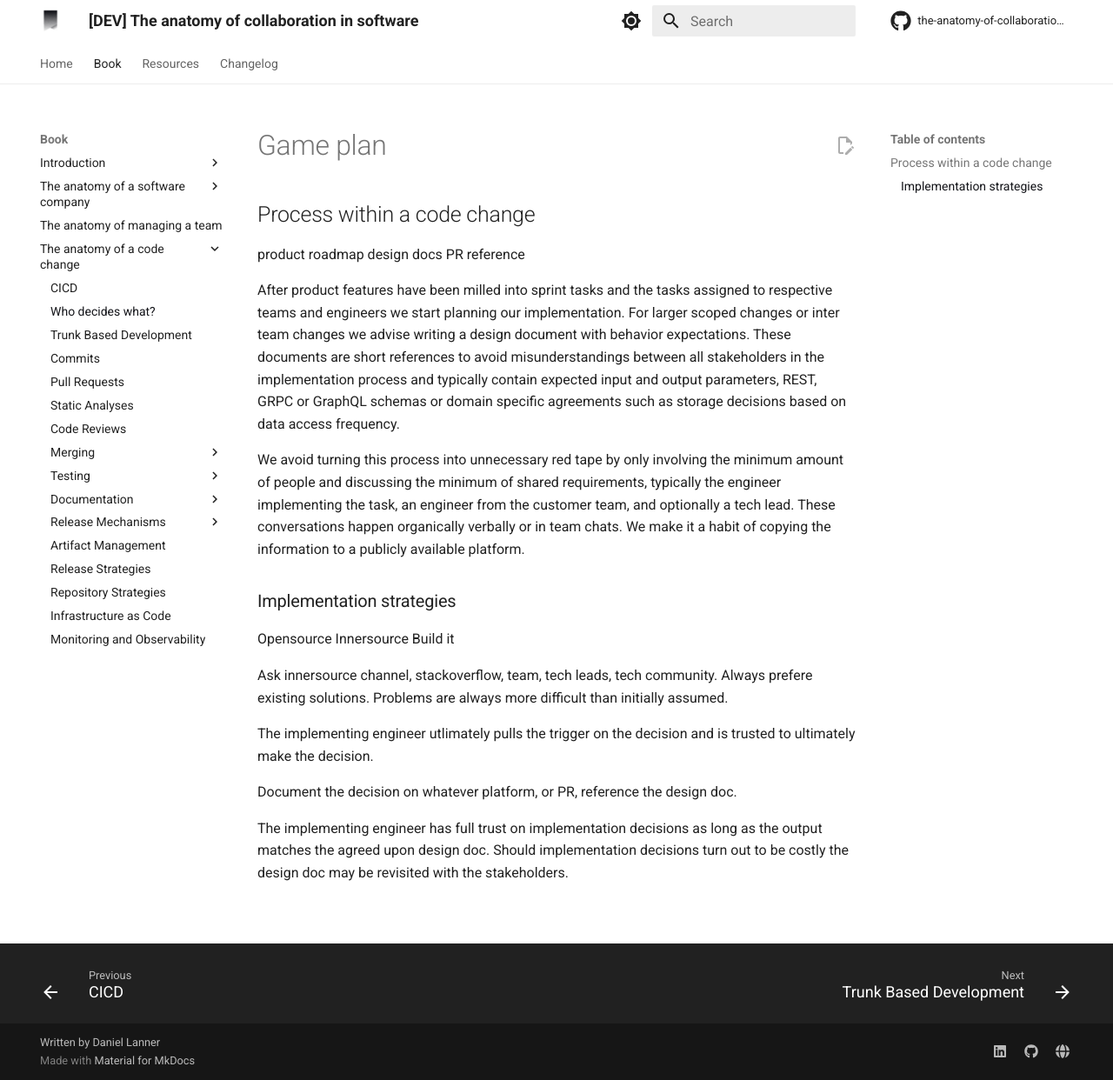
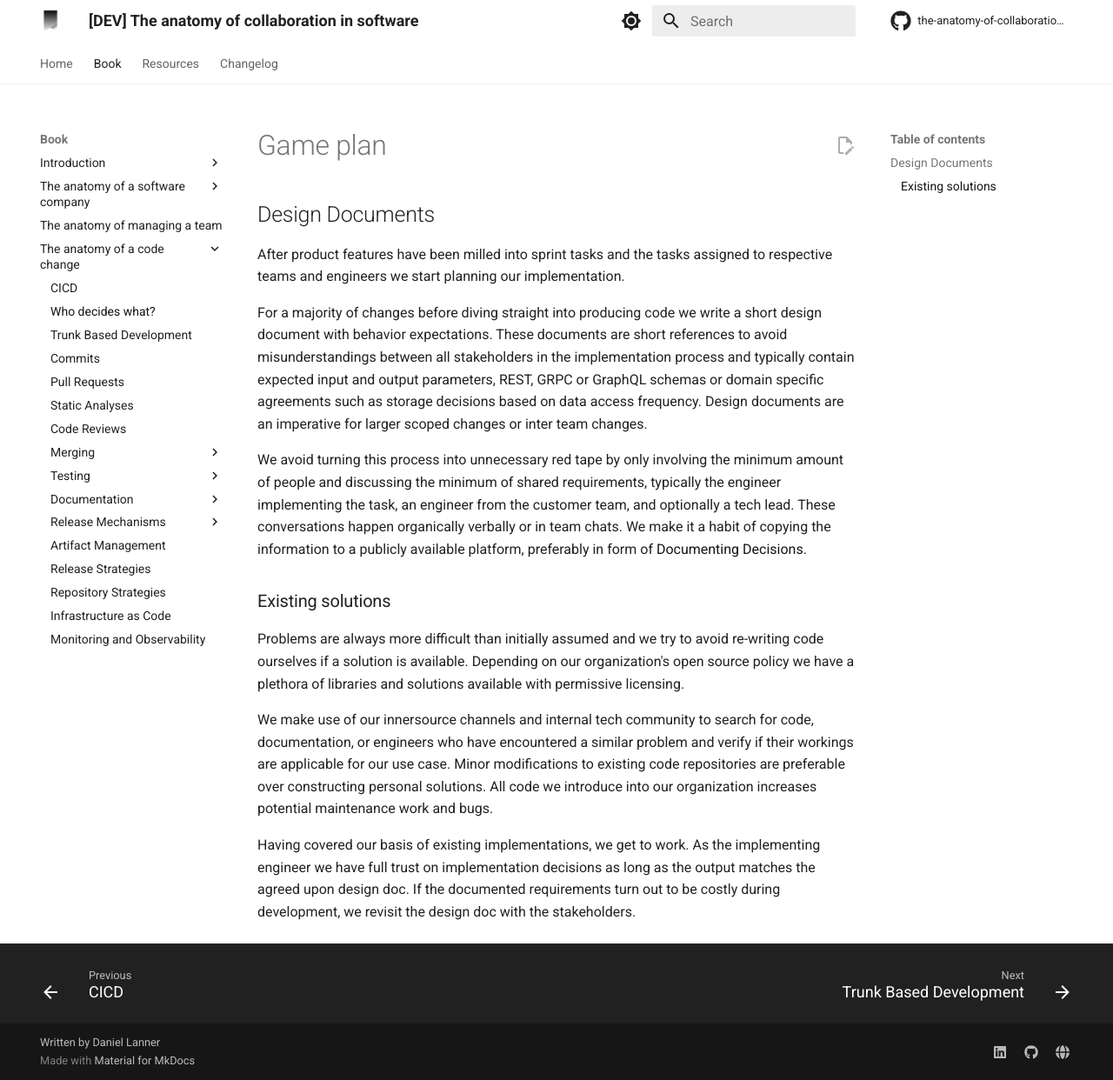
Before and after one commit to engineering-collaboration/book, an MkDocs documentation site: the page built from docs/book/anatomy-of-a-code-change/change-decision.md, in a window 1280 px wide and 1242 px high. Shown: the whole window at 87% size. Built offline with MkDocs 1.6.1 and Material for MkDocs 9.7.7, drawn with Linux system fonts in a browser that asks for light colours; comment, search, counter and statistics services are not loaded.

Commit message:
Draft game plan chapter

```diff
--- a/docs/book/anatomy-of-a-code-change/change-decision.md
+++ b/docs/book/anatomy-of-a-code-change/change-decision.md
@@ -1,26 +1,17 @@
 # Game plan
 
-## Process within a code change
+## Design Documents
 
-product roadmap
-design docs
-PR reference
+After product features have been milled into sprint tasks and the tasks assigned to respective teams and engineers we start planning our implementation.
 
-After product features have been milled into sprint tasks and the tasks assigned to respective teams and engineers we start planning our implementation. For larger scoped changes or inter team changes we advise writing a design document with behavior expectations. These documents are short references to avoid misunderstandings between all stakeholders in the implementation process and typically contain expected input and output parameters, REST, GRPC or GraphQL schemas or domain specific agreements such as storage decisions based on data access frequency.
+For a majority of changes before diving straight into producing code we write a short design document with behavior expectations. These documents are short references to avoid misunderstandings between all stakeholders in the implementation process and typically contain expected input and output parameters, REST, GRPC or GraphQL schemas or domain specific agreements such as storage decisions based on data access frequency. Design documents are an imperative for larger scoped changes or inter team changes.
 
-We avoid turning this process into unnecessary red tape by only involving the minimum amount of people and discussing the minimum of shared requirements, typically the engineer implementing the task, an engineer from the customer team, and optionally a tech lead. These conversations happen organically verbally or in team chats. We make it a habit of copying the information to a publicly available platform.
+We avoid turning this process into unnecessary red tape by only involving the minimum amount of people and discussing the minimum of shared requirements, typically the engineer implementing the task, an engineer from the customer team, and optionally a tech lead. These conversations happen organically verbally or in team chats. We make it a habit of copying the information to a publicly available platform, preferably in form of [Documenting Decisions]().
 
-### Implementation strategies
+### Existing solutions
 
-Opensource
-Innersource
-Build it
+Problems are always more difficult than initially assumed and we try to avoid re-writing code ourselves if a solution is available. Depending on our organization's open source policy we have a plethora of libraries and solutions available with permissive licensing.
 
-Ask innersource channel, stackoverflow, team, tech leads, tech community. Always prefere existing solutions. Problems are always more difficult than initially assumed.
+We make use of our innersource channels and internal tech community to search for code, documentation, or engineers who have encountered a similar problem and verify if their workings are applicable for our use case. Minor modifications to existing code repositories are preferable over constructing personal solutions. All code we introduce into our organization increases potential maintenance work and bugs.
 
-The implementing engineer utlimately pulls the trigger on the decision and is trusted to ultimately make the decision.
-
-Document the decision on whatever platform, or PR, reference the design doc.
-
-
-The implementing engineer has full trust on implementation decisions as long as the output matches the agreed upon design doc. Should implementation decisions turn out to be costly the design doc may be revisited with the stakeholders.
+Having covered our basis of existing implementations, we get to work. As the implementing engineer we have full trust on implementation decisions as long as the output matches the agreed upon design doc. If the documented requirements turn out to be costly during development, we revisit the design doc with the stakeholders.
```
